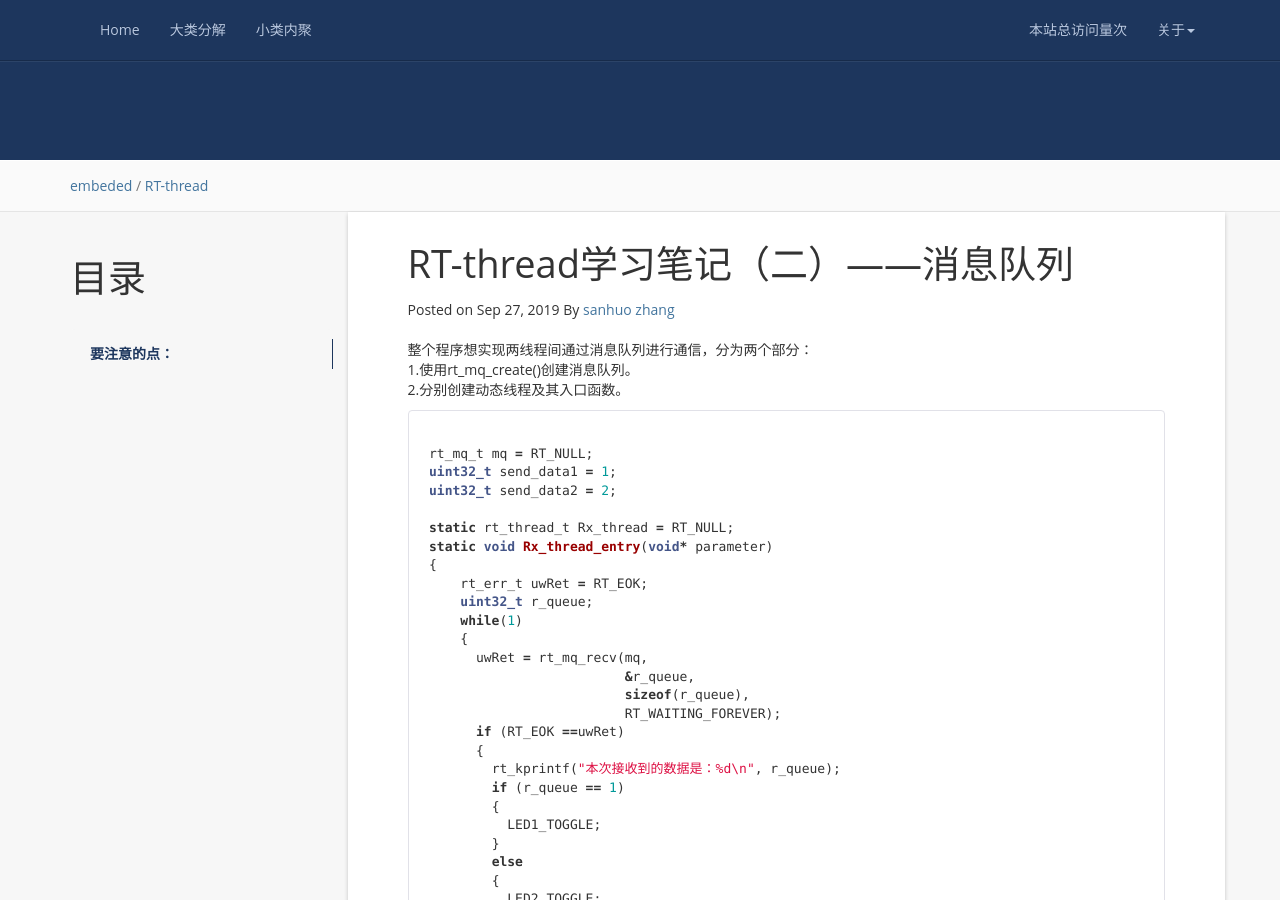
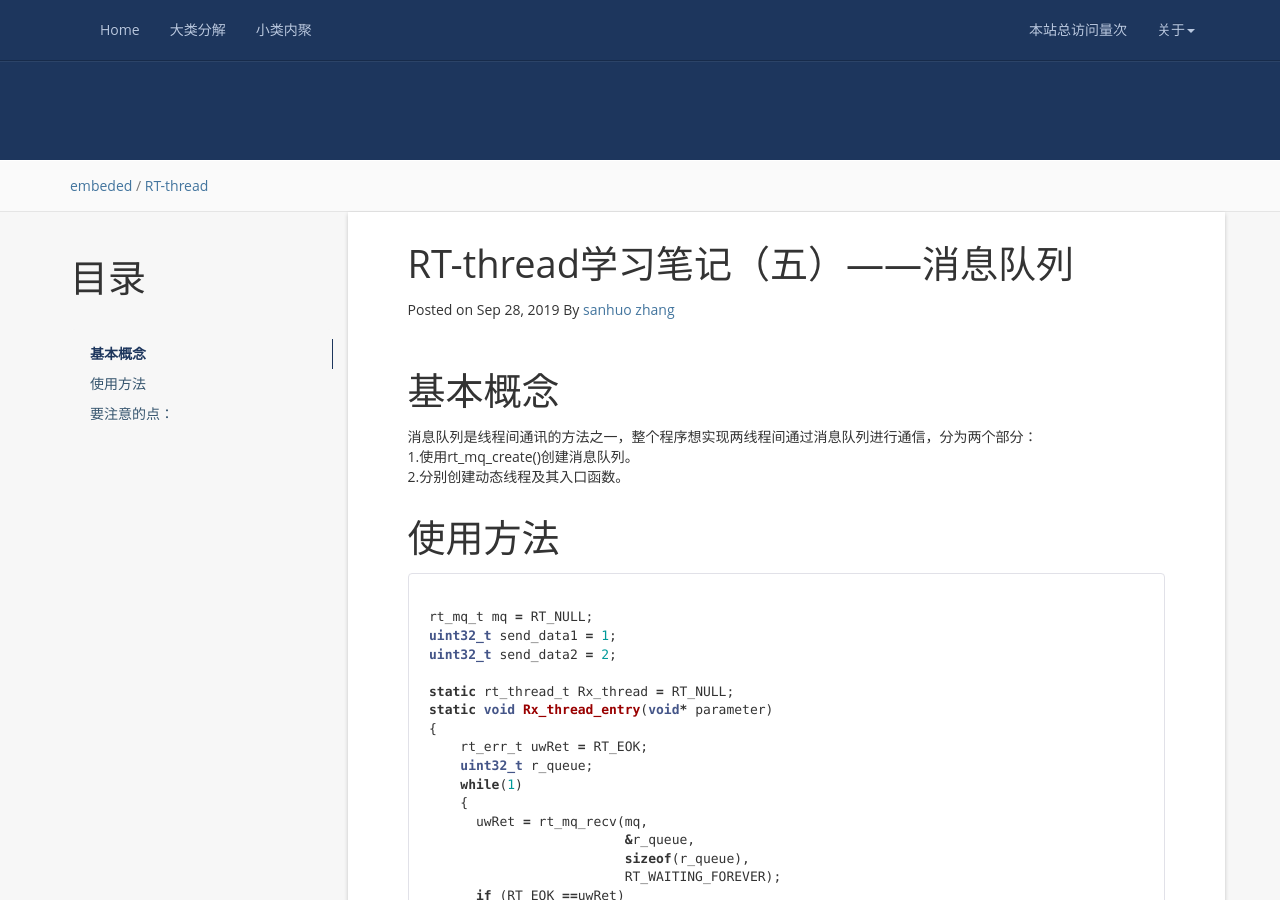
Before and after one commit to zthreefires/zthreefires.github.io, a Jekyll site: the page built from _posts/2019-9-28-rtt-mq.md, in a window 1280 px wide and 900 px high. Built offline with Jekyll 4.4.1, drawn with Linux system fonts in a browser that asks for light colours; nearby versions of some CDN libraries; a script that is not in the unit is left out; comment, search, counter and statistics services are not loaded.

Commit message:
post mailbos

````diff
--- a/_posts/2019-9-27-rtt-mq.md
+++ b/_posts/2019-9-28-rtt-mq.md
@@ -1,9 +1,9 @@
 ---
 layout: post
 #标题配置
-title:  RT-thread学习笔记（二）——消息队列
+title:  RT-thread学习笔记（五）——消息队列
 #时间配置
-date:   2019-09-27 15:00:00 +0800
+date:   2019-09-28 22:00:00 +0800
 #大类配置
 categories: embeded
 #小类配置
@@ -15,10 +15,12 @@ tag: RT-thread
 
 
 
-
-整个程序想实现两线程间通过消息队列进行通信，分为两个部分：
+# 基本概念
+消息队列是线程间通讯的方法之一，整个程序想实现两线程间通过消息队列进行通信，分为两个部分：
 1.使用rt_mq_create()创建消息队列。
 2.分别创建动态线程及其入口函数。
+
+# 使用方法
 
 ``` c
 
@@ -136,6 +138,6 @@ int main(void)
 ```
 
 
-## 要注意的点：
+# 要注意的点：
 1.rtt在使用ipc前要在rtconfig.h文件中开启对应选项。
 2.(void*)类型的函数参数应当传入变量的地址。
````
Also changed, not shown: _posts/2019-9-28-rtt-event.md (+2 -2 lines), _posts/2019-9-28-rtt-mux.md (+1 -1 lines), _posts/2019-9-28-rtt-sem.md (+2 -2 lines), _posts/2019-9-30-rtt-mailbox.md (added, +100 -0 lines), _posts/2019-9-30-rtt-timer.md (+1 -1 lines).
